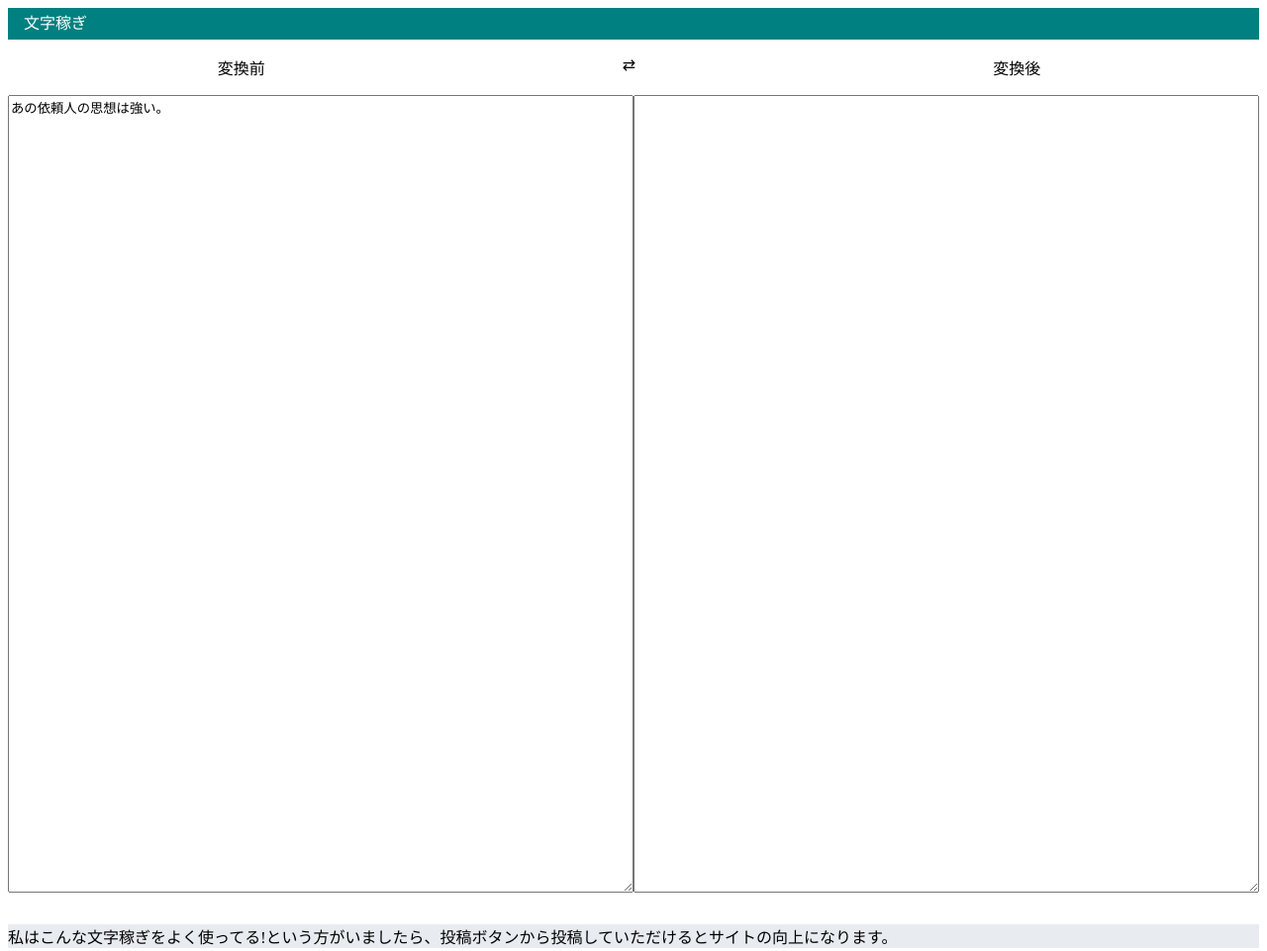
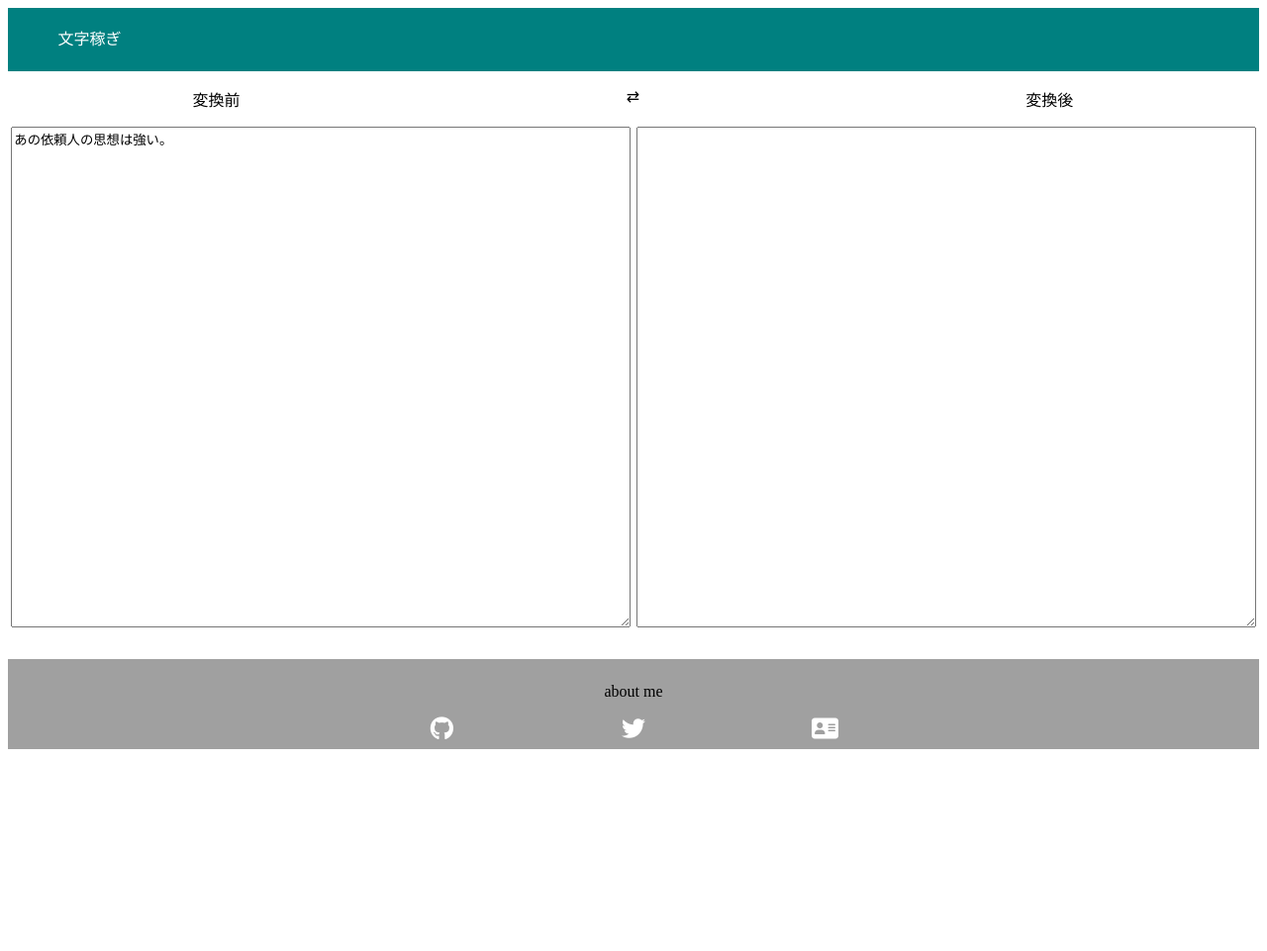
Before and after one commit to yutteee/-, a plain HTML site: page index.html in a window 1280 px wide. Shown: the whole page at 99% size. After the commit the page ends 800 px from the top, so only its background shows below. Drawn offline with Linux system fonts and the light colour scheme.

Commit message:
スタイル整えた

```diff
--- a/css/style.css
+++ b/css/style.css
@@ -1,23 +1,24 @@
 header {
     background-color: teal;
-    height: 32px;
+    height: 64px;
 }
 
 .logo {
     color: white;
-    line-height: 32px;
-    padding-left: 16px;
+    line-height: 64px;
+    padding-left: 4%;
 }
 
 ul {
     display: flex;
     flex-wrap: wrap;
     text-align: center;
+    padding-left: 0;
 }
 
 li {
     list-style: none;
-    width: 32%;
+    width: 33.3%;
 }
 
 .form {
@@ -25,11 +26,25 @@ li {
 }
 
 textarea {
-    width: 50%;
-    height: 800px;
+    display: flex;
+    width: 49%;
+    margin: 0 auto;
     margin-bottom: 32px;
+    height: 500px;
 }
 
 footer {
-    background-color: rgb(232, 236, 240);
+    text-align: center;
+    background-color: rgb(160, 160, 160);
+    padding: 8px 0 8px 0;
 }
+
+.icon {
+    width: 15%;
+    font-size: 1.5em;
+}
+
+a {
+    text-decoration: none;
+    color: #fff;
+}
--- a/index.html
+++ b/index.html
@@ -2,11 +2,13 @@
 <html>
 <head>
     <meta charset="utf-8">
+    <meta name="viewport" content="width=device-width, initial-scale=1, minimum-scale=1, maximum-scale=1, user-scalable=no">
     <link rel="stylesheet" href="css/style.css">
+    <script src="https://kit.fontawesome.com/fef103b0c4.js" crossorigin="anonymous"></script>
 </head>
 <body>
     <header>
-        <div class="logo">文字稼ぎ</div>
+        <div class="logo"><a href="#">文字稼ぎ</a></div>
     </header>
 
     <main>
@@ -22,7 +24,10 @@
     </main>
 
     <footer>
-        <div>私はこんな文字稼ぎをよく使ってる!という方がいましたら、投稿ボタンから投稿していただけるとサイトの向上になります。</div>
+        <p>about me</p>
+        <a class="fab fa-github icon" href="https://github.com/yutteee"></a>
+        <a class="fab fa-twitter icon" href="https://twitter.com/yutteeelog"></a>
+        <a class="fas fa-address-card icon" href="#"></a>
     </footer>
 
 
--- a/js/main.js
+++ b/js/main.js
@@ -281,14 +281,15 @@
         document.querySelector('.log').innerHTML = changed;
     };
 }
+// もっと綺麗に記述したい
 
-let before = ["思う", "米", "思った"];
-let after = ["考える", "ライス", "考えられた"];
-let src = "思う米思った";
+// let before = ["思う", "米", "思った"];
+// let after = ["考える", "ライス", "考えられた"];
+// let src = "思う米思った";
 
 
-for(let i=0, len=before.length; i<len; i++){
-    test = src.replace(before[i], after[i],"g");
-}
+// for(let i=0, len=before.length; i<len; i++){
+//     test = src.replace(before[i], after[i],"g");
+// }
 
-console.log(test);
+// console.log(test);
```
